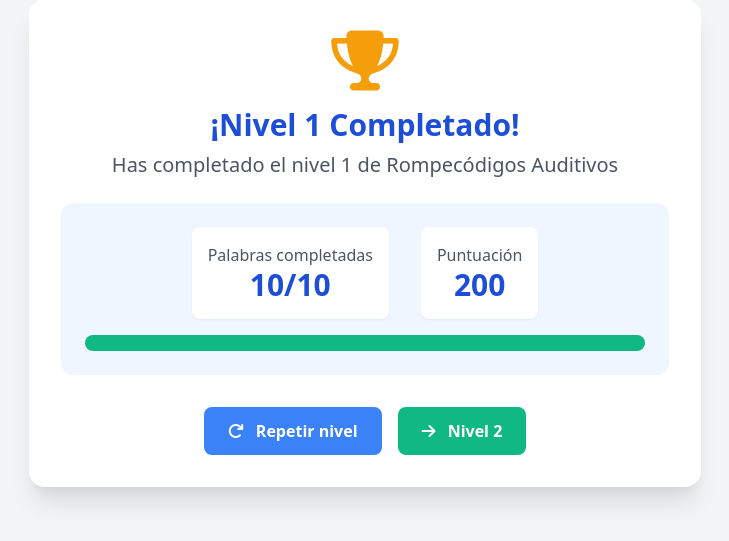
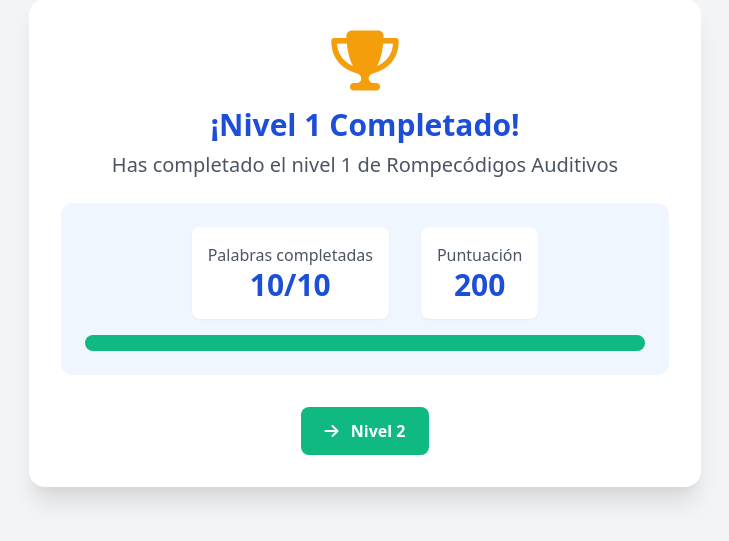
Before and after one commit to tustas15/dyslexia-app, a PHP site: page /dyslexia-app/games/auditory-codes/level_complete.php in a window 1280 px wide. Shown: the part 157-698 px from the top of the page, without its empty margins (275-1004 px from the left). Run offline with PHP 8.4, Linux system fonts and the light colour scheme; a user stored in the database is signed in; data comes from the database, SQL or seed files in the repository.

Commit message:
incompleto el de repetir nivel

```diff
--- a/games/auditory-codes/level_complete.php
+++ b/games/auditory-codes/level_complete.php
@@ -68,9 +68,9 @@ if (isset($_GET['restart'])) {
         </div>
 
         <div class="flex flex-col sm:flex-row justify-center gap-4">
-            <a href="index.php?level=<?= $level ?>" class="bg-blue-500 hover:bg-blue-600 text-white font-bold py-3 px-6 rounded-lg transition">
+            <!-- <a href="index.php?level=<?= $level ?>" class="bg-blue-500 hover:bg-blue-600 text-white font-bold py-3 px-6 rounded-lg transition">
                 <i class="fas fa-redo mr-2"></i> Repetir nivel
-            </a>
+            </a> -->
 
             <?php if ($next_level > $level): ?>
                 <a href="index.php?level=<?= $next_level ?>" class="bg-green-500 hover:bg-green-600 text-white font-bold py-3 px-6 rounded-lg transition">
```
